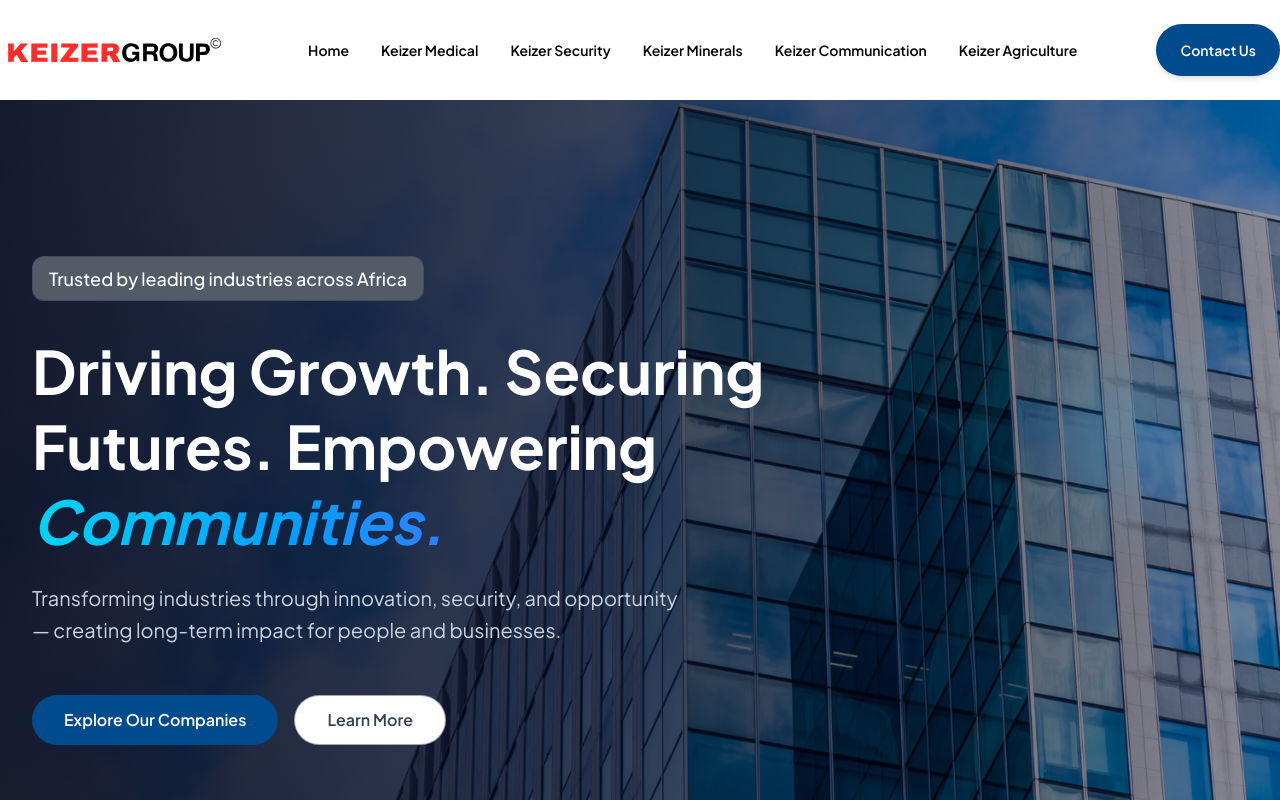
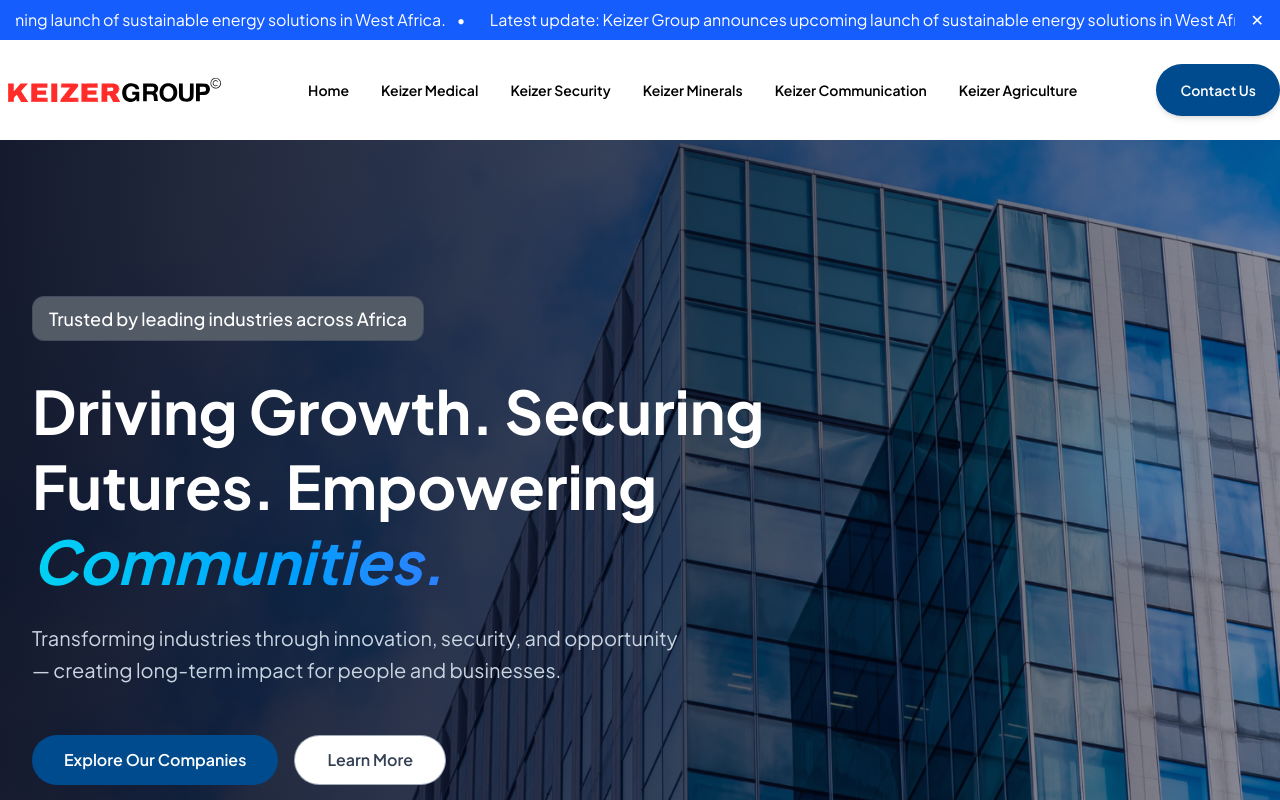
Before and after one commit to Taskeenhaider321/keizer-group, a Next.js app: page / in a window 1280 px wide. Shown: the top 800 px of the page. Built offline with nearby package versions, Linux system fonts and the light colour scheme.

Commit message:
annoucement bar added

```diff
--- a/app/globals.css
+++ b/app/globals.css
@@ -10,3 +10,16 @@
 .font-jakarta {
   font-family: var(--font-plus-jakarta), "Plus Jakarta Sans", sans-serif;
 }
+
+@keyframes spin-slow {
+  from {
+    transform: rotate(0deg);
+  }
+  to {
+    transform: rotate(360deg);
+  }
+}
+
+.animate-spin-slow {
+  animation: spin-slow 20s linear infinite; /* adjust 20s to make it faster/slower */
+}
--- a/app/layout.tsx
+++ b/app/layout.tsx
@@ -2,6 +2,7 @@
 import { Plus_Jakarta_Sans } from "next/font/google";
 import "./globals.css";
 import ModernNavbar from "@/components/navbar/navbar";
+import { AnnouncementBar } from "@/components/annoucement-bar/AnnoucementBar";
 
 // ✅ Load Plus Jakarta Sans
 const plusJakarta = Plus_Jakarta_Sans({
@@ -24,6 +25,8 @@
   return (
     <html lang="en" className={plusJakarta.variable}>
       <body className="font-sans antialiased">
+        <AnnouncementBar text="Latest update: Keizer Group announces upcoming launch of sustainable energy solutions in West Africa." />
+
         <ModernNavbar />
         {children}
       </body>
--- /dev/null
+++ b/components/annoucement-bar/AnnoucementBar.tsx
@@ -0,0 +1,48 @@
+"use client";
+import { useState } from "react";
+import Marquee from "react-fast-marquee";
+
+interface AnnouncementBarProps {
+  text: string;
+  repeat?: number; // number of times to repeat the text
+  backgroundColor?: string;
+  textColor?: string;
+  separator?: string; // custom separator between texts
+}
+
+export function AnnouncementBar({
+  text,
+  repeat = 2,
+  backgroundColor = "bg-blue-600",
+  textColor = "text-white",
+  separator = "   •   ", // default spacing and separator
+}: AnnouncementBarProps) {
+  const [visible, setVisible] = useState(true);
+
+  if (!visible) return null;
+
+  // Repeat text multiple times with separator
+  const repeatedText = Array(repeat).fill(text).join("\u00A0\u00A0\u00A0\u00A0•\u00A0\u00A0\u00A0\u00A0\u00A0\u00A0\u00A0\u00A0\u00A0");
+
+  return (
+    <div
+      className={`${backgroundColor} ${textColor} flex items-center justify-between px-4 py-2`}
+    >
+      {/* Scrolling text */}
+      <div className="flex-1">
+        <Marquee gradient={false} speed={50}>
+          {repeatedText}
+        </Marquee>
+      </div>
+
+      {/* Close button */}
+      <button
+        onClick={() => setVisible(false)}
+        className="ml-4 text-white hover:text-gray-200 transition-colors"
+        aria-label="Close announcement"
+      >
+        ✕
+      </button>
+    </div>
+  );
+}
--- a/components/navbar/navbar.tsx
+++ b/components/navbar/navbar.tsx
@@ -283,19 +283,22 @@
           <Link href="/" className="text-black transition">
             Home
           </Link>
-          <Link href="/about" className="text-black transition">
+          <Link href="/keizer-medical" className="text-black transition">
             Keizer Medical
           </Link>
-          <Link href="/playground" className="text-black transition">
+          <Link href="/keizer-security" className="text-black transition">
             Keizer Security
           </Link>
-          <Link href="/resource" className="text-black transition">
+          <Link href="/keizer-minerals" className="text-black transition">
             Keizer Minerals
           </Link>
-          <Link href="/resource" className="text-black transition">
+          <Link
+            href="/keizer-communications"
+            className="text-black transition"
+          >
             Keizer Communication
           </Link>
-          <Link href="/resource" className="text-black transition">
+          <Link href="/keizer-agriculture" className="text-black transition">
             Keizer Agriculture
           </Link>
         </div>
@@ -324,35 +327,35 @@
               Home
             </Link>
             <Link
-              href="/about"
+              href="/keizer-medical"
               className="text-black transition"
               onClick={() => setIsOpen(false)}
             >
               Keizer Medical
             </Link>
             <Link
-              href="/playground"
+              href="/keizer-security"
               className="text-black transition"
               onClick={() => setIsOpen(false)}
             >
               Keizer Security
             </Link>
             <Link
-              href="/resource"
+              href="/keizer-minerals"
               className="text-black transition"
               onClick={() => setIsOpen(false)}
             >
               Keizer Minerals
             </Link>
             <Link
-              href="/resource"
+              href="/keizer-communications"
               className="text-black transition"
               onClick={() => setIsOpen(false)}
             >
               Keizer Communication
             </Link>
             <Link
-              href="/resource"
+              href="/keizer-agriculture"
               className="text-black transition"
               onClick={() => setIsOpen(false)}
             >
--- a/components/services/ServicesCard.tsx
+++ b/components/services/ServicesCard.tsx
@@ -134,7 +134,7 @@
 
   const imageElement = image && (
     <div
-      className={`flex-1 flex items-center justify-center overflow-hidden  ${
+      className={`flex-1 flex items-center justify-center overflow-hidden ${
         imageRounded ? "rounded-3xl" : ""
       }`}
     >
@@ -143,7 +143,7 @@
         alt={image.alt}
         width={imageWidth}
         height={imageHeight}
-        className="w-full h-auto object-cover"
+        className="w-full h-auto object-cover animate-spin-slow"
         sizes="(max-width: 768px) 100vw, 50vw"
         priority
       />
--- a/package.json
+++ b/package.json
@@ -16,6 +16,7 @@
     "next": "16.0.1",
     "react": "19.2.0",
     "react-dom": "19.2.0",
+    "react-fast-marquee": "^1.6.5",
     "tailwind-merge": "^3.3.1"
   },
   "devDependencies": {
```
Also changed, not shown: 1 other file (tests, documents, lock files or other folders).
